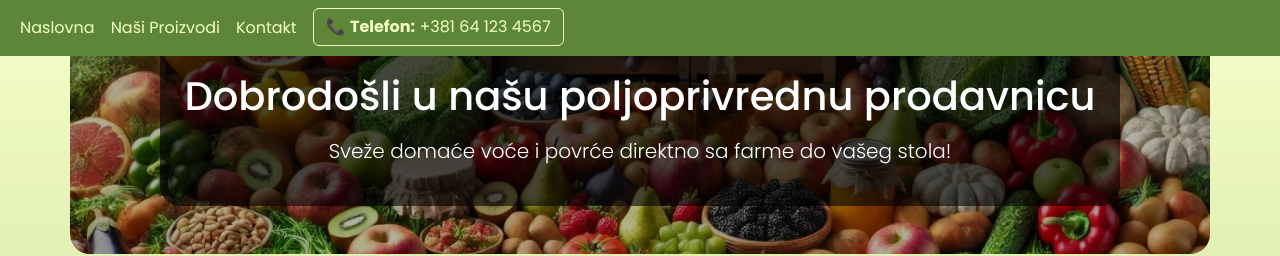
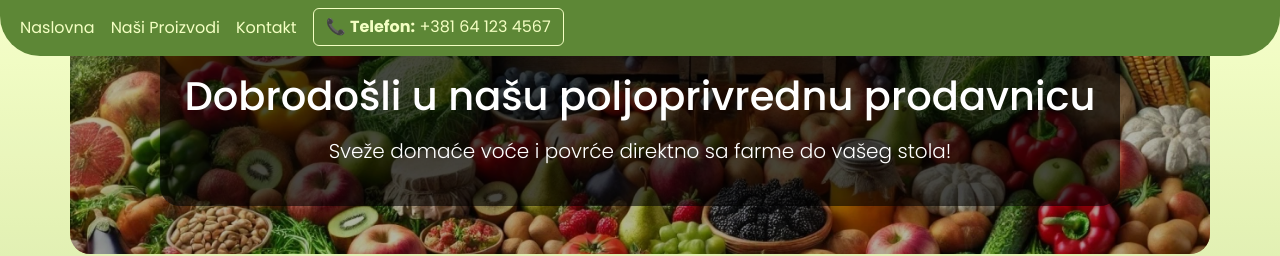
Before and after one commit to vladan-d-masic/lite-page-green-template, a Jekyll site: the page built from index.markdown, in a window 1280 px wide. Shown: the top 256 px of the page. Built offline with Jekyll 4.4.1, drawn with Linux system fonts in a browser that asks for light colours.

Commit message:
Add rounded corners to the menu

```diff
--- a/_layouts/default.html
+++ b/_layouts/default.html
@@ -84,6 +84,7 @@ https://cdn.jsdelivr.net/npm/@splidejs/splide@4.1.4/dist/css/splide.min.css
       </div>
     </header>
     <nav
+      style="border-radius: 0 0 40px 40px"
       class="navbar navbar-dark fixed-top navbar navbar-expand-md"
       id="mainNavbar"
     >
```
